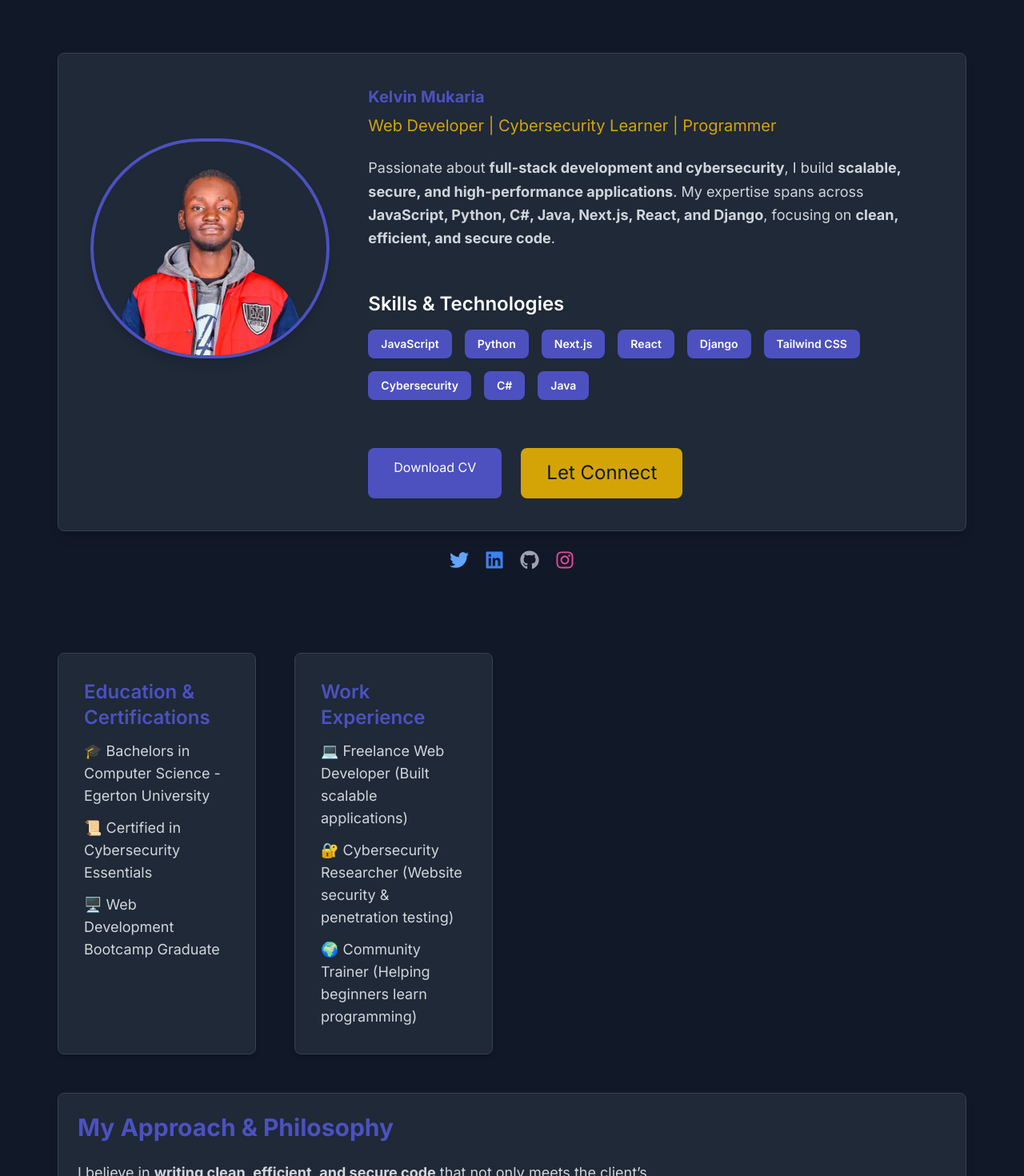
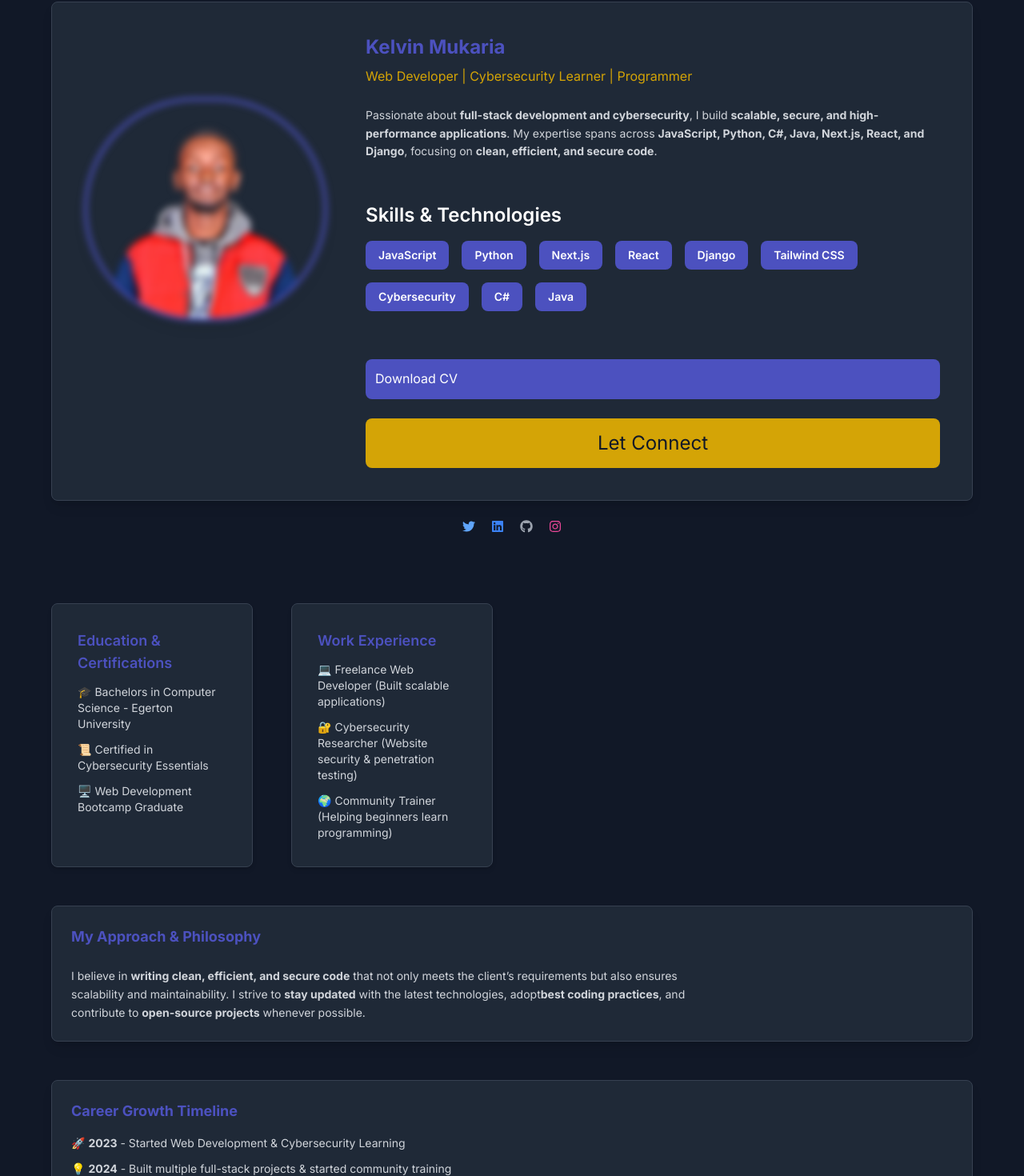
Before and after one commit to Kevrollin/Kelvin_Mukaria_Portfolio, a Next.js app: page /about in a window 1280 px wide. Shown: the part 76-1546 px from the top of the page at 80% size. Built offline with nearby package versions, Linux system fonts and the light colour scheme.

Commit message:
Made some modifications on mobile view

```diff
--- a/components/Navbar.js
+++ b/components/Navbar.js
@@ -45,7 +45,7 @@ const Navbar = () => {
 
         {/* Mobile Menu - Opened state */}
         {isOpen && (
-          <div className="fixed bg-black bg-opacity-60 z-50">
+          <div className="fixed bg-black inset-0 bg-opacity-60 z-50">
             <div className="flex justify-between items-center p-5 bg-gray-900 text-white">
               <span className="text-xl font-bold">Menu</span>
               <button onClick={toggleMenu} className="text-white text-3xl">✖</button>
--- a/pages/about.js
+++ b/pages/about.js
@@ -3,7 +3,7 @@ import { FaTwitter, FaInstagram, FaLinkedin, FaGithub } from "react-icons/fa";
 
 export default function About() {
   return (
-    <div className="min-h-screen py-16 px-6 w-full flex flex-col items-center bg-gray-900 text-white">
+    <div className="min-h-screen flex-grow flex flex-col items-center bg-gray-900 text-white">
 
       {/* Main About Section */}
       <main className="flex-grow flex-1 flex flex-col items-center justify-center px-12">
@@ -16,23 +16,23 @@ export default function About() {
               alt="Kelvin Mukaria"
               width={320}
               height={320}
-              className="rounded-full border-4 border-primary shadow-lg transform hover:scale-105 transition-all duration-300"
+              className="profile-blur rounded-full border-4 border-primary shadow-lg transform hover:scale-105 transition-all duration-300"
             />
           </div>
 
           {/* About Me Content */}
           <div className="text-left md:ml-12 sm:text-center lg:text-left">
-            <h1 className="text-xl font-bold text-primary">Kelvin Mukaria</h1>
-            <p className="text-xl text-warning mt-2">Web Developer | Cybersecurity Learner | Programmer</p>
+            <h1 className="text-2xl font-bold text-primary">Kelvin Mukaria</h1>
+            <p className="text-xm text-warning mt-2">Web Developer | Cybersecurity Learner | Programmer</p>
 
-            <p className="mt-6 text-lg text-gray-300 leading-relaxed max-w-3xl">
+            <p className="mt-6 text-sm text-gray-300 leading-relaxed max-w-3xl">
               Passionate about <strong>full-stack development and cybersecurity</strong>, I build <strong>scalable, secure, and high-performance applications</strong>.
               My expertise spans across <strong>JavaScript, Python, C#, Java, Next.js, React, and Django</strong>, focusing on <strong>clean, efficient, and secure code</strong>.
             </p>
 
             {/* Skills & Technologies */}
             <div className="mt-6 sm:py-7">
-              <h2 className="text-2xl font-semibold text-white">Skills & Technologies</h2>
+              <h2 className="text-2xl font-semibold text-white text-warning">Skills & <span className='text-white'>Technologies</span></h2>
               <div className="flex flex-wrap mt-4 gap-3 lg:gap-4 justify-center md:justify-start">
                 {["JavaScript", "Python", "Next.js", "React", "Django", "Tailwind CSS", "Cybersecurity", "C#", "Java"].map(skill => (
                   <span key={skill} className="bg-primary text-white px-4 py-2 rounded-lg text-sm font-semibold">
@@ -43,17 +43,17 @@ export default function About() {
             </div>
 
             {/* Call to Action Buttons */}
-            <div className="mt-8 flex gap-6 lg:align-left lg:mx-0 sm:mx-28">
+            <div className="mt-8 flex flex-col gap-6 lg:align-left lg:mx-0 sm:mx-18">
               <a
                 href="/files/kelvin-mukaria-cv.pdf"
                 download
-                className="bg-primary text-white py-3 px-8 rounded-lg hover:bg-warning hover:scale-105 transition-all"
+                className="bg-primary text-white py-3 px-3 rounded-lg hover:bg-warning hover:scale-105 transition-all"
               >
                 Download CV
               </a>
               <button
                 onClick={() => alert('Open Contact Modal')}
-                className="bg-warning text-gray-900 py-3 px-8 rounded-lg hover:bg-primary hover:text-white hover:scale-105 transition-all"
+                className="bg-warning text-gray-900 py-3 px-3 rounded-lg hover:bg-primary hover:text-white hover:scale-105 transition-all"
               >
                 Let Connect
               </button>
@@ -68,41 +68,41 @@ export default function About() {
                           target="_blank"
                           className="text-blue-400 hover:text-blue-600 transition-all duration-300"
                         >
-                          <FaTwitter className="w-6 h-6" />
+                          <FaTwitter className="w-4 h-4" />
                         </a>
                         <a
                           href="https://www.linkedin.com/in/kelvin-mukaria-98008b230?utm_sorce=share&utm_campaign=share_via&utm_content=profile&utm_medium=android_app"
                           target="_blank"
                           className="text-blue-500 hover:text-blue-700 transition-all duration-300"
                         >
-                          <FaLinkedin className="w-6 h-6" />
+                          <FaLinkedin className="w-4 h-4" />
                         </a>
                         <a
                           href="https://github.com/Kevrollin"
                           target="_blank"
                           className="text-gray-400 hover:text-white transition-all duration-300"
                         >
-                          <FaGithub className="w-6 h-6" />
+                          <FaGithub className="w-4 h-4" />
                         </a>
                         <a
                           href="https://www.instagram.com/kev.mukaria?utm_source=qr&igsh=MWJ2cGF4cmNtOHIsaQ=="
                           target="_blank"
                           className="text-pink-500 hover:text-pink-700 transition-all duration-300"
                         >
-                          <FaInstagram className="w-6 h-6" />
+                          <FaInstagram className="w-4 h-4" />
                         </a>
           </div>
           </div>
 
 
         {/* Expanded Sections */}
-        <div className="w-full max-w-6xl grid grid-cols-1 md:grid-cols-2 gap-12 mt-10">
+        <div className="w-full max-w-6xl grid grid-cols-1 md:grid-cols-2 gap-12 mt-6">
 
           {/* Education & Certifications */}
           <div className="w-full max-w-6xl grid grid-cols-1 md:grid-cols-2 gap-12 mt-10">
             <div className="bg-gray-800 p-8 rounded-lg shadow-md border border-gray-700">
-              <h3 className="text-2xl font-semibold text-primary mb-3">Education & Certifications</h3>
-              <ul className="text-lg text-gray-300 space-y-3">
+              <h3 className="text-lg font-semibold text-primary mb-3">Education & Certifications</h3>
+              <ul className="text-sm text-gray-300 space-y-3">
                 <li>🎓 Bachelors in Computer Science - Egerton University</li>
                 <li>📜 Certified in Cybersecurity Essentials</li>
                 <li>🖥️ Web Development Bootcamp Graduate</li>
@@ -110,8 +110,8 @@ export default function About() {
             </div>
 
             <div className="bg-gray-800 p-8 rounded-lg shadow-md border border-gray-700">
-              <h3 className="text-2xl font-semibold text-primary mb-3">Work Experience</h3>
-              <ul className="text-lg text-gray-300 space-y-3">
+              <h3 className="text-lg font-semibold text-primary mb-3">Work Experience</h3>
+              <ul className="text-sm text-gray-300 space-y-3">
                 <li>💻 Freelance Web Developer (Built scalable applications)</li>
                 <li>🔐 Cybersecurity Researcher (Website security & penetration testing)</li>
                 <li>🌍 Community Trainer (Helping beginners learn programming)</li>
@@ -122,8 +122,8 @@ export default function About() {
 
           {/* My Approach & Philosophy */}
           <div className="bg-gray-800 p-6 rounded-lg shadow-lg border border-gray-700 col-span-1 md:col-span-2">
-            <h3 className="text-3xl font-bold text-primary mb-4">My Approach & Philosophy</h3>
-            <p className="mt-6 text-lg text-gray-300 leading-relaxed max-w-3xl">
+            <h3 className="text-lg font-bold text-primary mb-4">My Approach & Philosophy</h3>
+            <p className="mt-6 text-sm text-gray-300 leading-relaxed max-w-3xl">
               I believe in <strong>writing clean, efficient, and secure code</strong> that not only meets the client’s requirements but also
               ensures scalability and maintainability. I strive to <strong>stay updated</strong> with the latest technologies, adopt
               <strong>best coding practices</strong>, and contribute to <strong>open-source projects</strong> whenever possible.
@@ -132,8 +132,8 @@ export default function About() {
 
           {/* Career Growth Timeline */}
           <div className="bg-gray-800 p-6 rounded-lg shadow-lg border border-gray-700 col-span-1 md:col-span-2">
-            <h3 className="text-3xl font-bold text-primary mb-4">Career Growth Timeline</h3>
-            <ul className="text-lg text-gray-300 space-y-3">
+            <h3 className="text-lg font-bold text-primary mb-4">Career Growth Timeline</h3>
+            <ul className="text-sm text-gray-300 space-y-3">
               <li>🚀 <strong>2023</strong> - Started Web Development & Cybersecurity Learning</li>
               <li>💡 <strong>2024</strong> - Built multiple full-stack projects & started community training</li>
               <li>🔒 <strong>2025</strong> - Developed security tools & contributed to open-source</li>
@@ -143,8 +143,8 @@ export default function About() {
 
           {/* Testimonials */}
           <div className="bg-gray-800 p-6 rounded-lg shadow-lg border border-gray-700 col-span-1 md:col-span-2">
-            <h3 className="text-2xl font-bold text-primary mb-4">What People Say About Me</h3>
-            <div className="text-lg text-gray-300">
+            <h3 className="text-lg font-bold text-primary mb-4">What People Say About Me</h3>
+            <div className="text-sm text-gray-300">
               <blockquote className="border-l-4 border-primary pl-4 italic">
                 Kelvin is an exceptional developer with an eye for security. He not only builds, but ensures applications are <strong>secure and efficient</strong>!
                 <span className="block text-warning mt-2">— Client, Web App Project</span>
```
Also changed, not shown: components/Header.js (+22 -22 lines), pages/index.js (+10 -10 lines).
